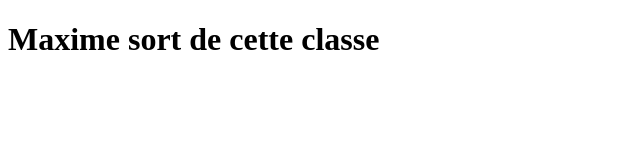
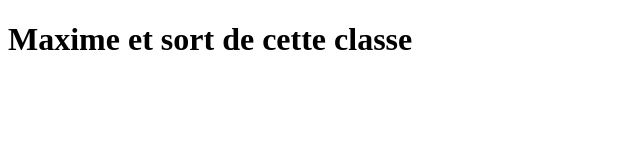
Before and after one commit to Pita88/training-git-ux, a plain HTML site: page index.html in a window 1280 px wide. Shown: the whole page, without its empty margins (0-640 px from the left). Drawn offline with Linux system fonts and the light colour scheme.

Commit message:
add js and add script to html

```diff
--- a/index.html
+++ b/index.html
@@ -4,9 +4,10 @@
     <meta charset="UTF-8">
     <meta http-equiv="X-UA-Compatible" content="IE=edge">
     <meta name="viewport" content="width=device-width, initial-scale=1.0">
+    <script src="main.js"defer></script>
     <title>Document</title>
 </head>
 <body>
-    <h1>Maxime sort de cette classe</h1>
+    <h1>Maxime et sort de cette classe</h1>
 </body>
 </html>
```
Also changed, not shown: main.js (added).
